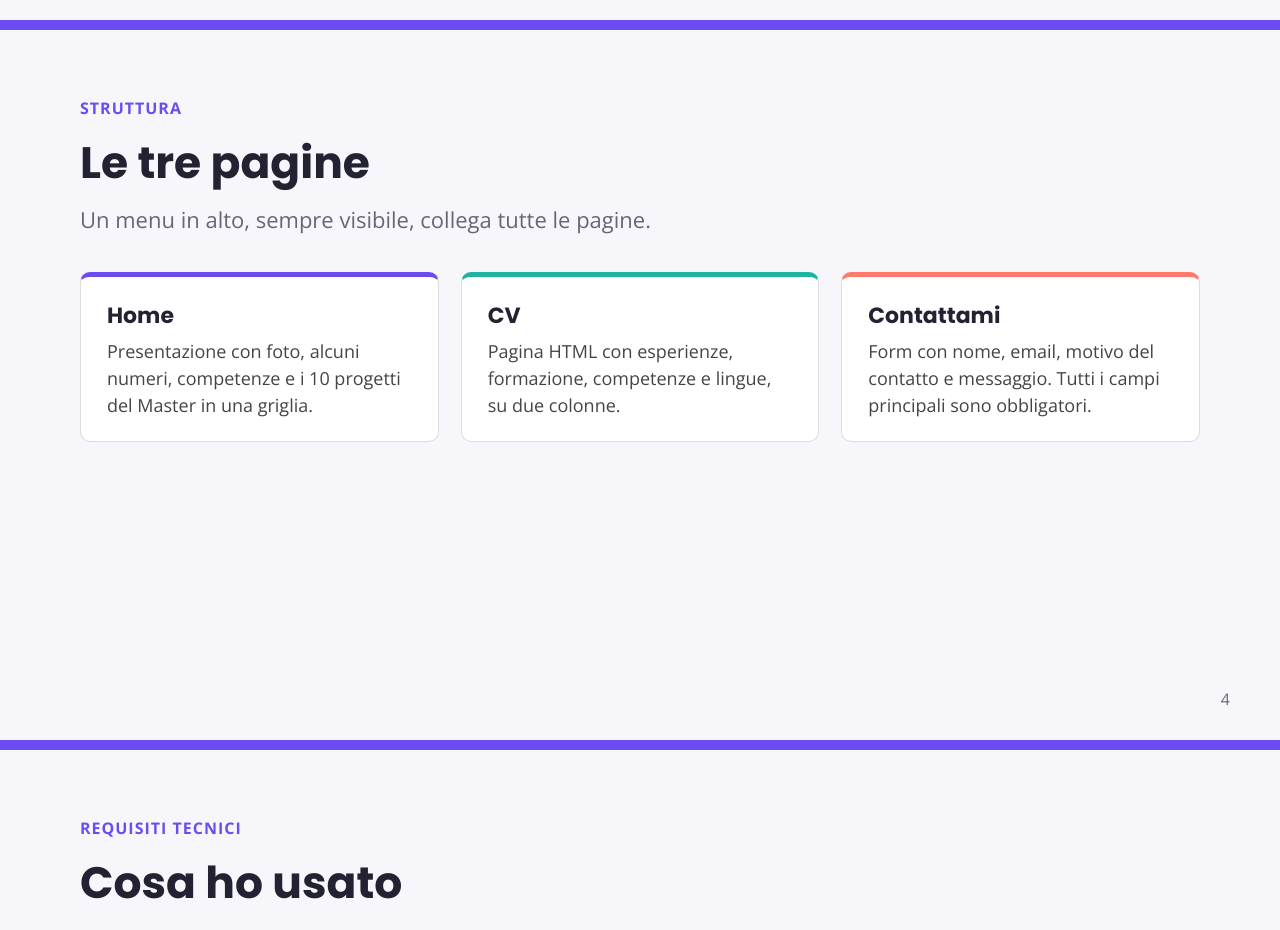
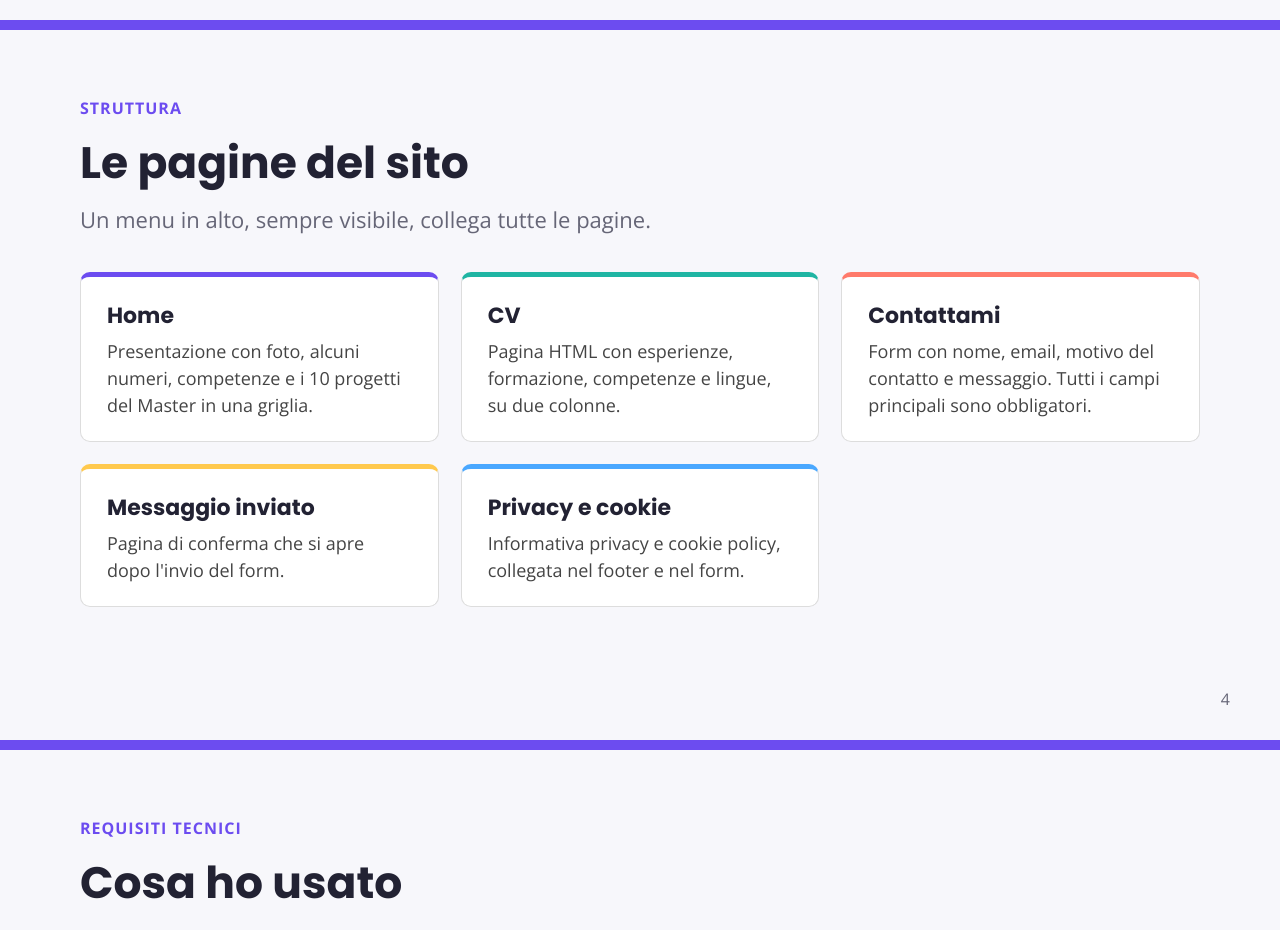
Before and after one commit to masterx567/sito-personale, a plain HTML site: page presentazione/slides.html in a window 1280 px wide. Shown: the part 2140-3070 px from the top of the page. Drawn offline with nearby package versions, Linux system fonts and the light colour scheme.

Commit message:
Presentazione: aggiunte pagine privacy e conferma

```diff
--- a/presentazione/slides.html
+++ b/presentazione/slides.html
@@ -79,12 +79,14 @@ td a { color: #6c4cf0; text-decoration: none; font-weight: 600; }
 
 <section class="slide">
   <p class="label">Struttura</p>
-  <h2>Le tre pagine</h2>
+  <h2>Le pagine del sito</h2>
   <p class="sub">Un menu in alto, sempre visibile, collega tutte le pagine.</p>
   <div class="cards c3">
     <div class="card"><h3>Home</h3><p>Presentazione con foto, alcuni numeri, competenze e i 10 progetti del Master in una griglia.</p></div>
     <div class="card t"><h3>CV</h3><p>Pagina HTML con esperienze, formazione, competenze e lingue, su due colonne.</p></div>
     <div class="card co"><h3>Contattami</h3><p>Form con nome, email, motivo del contatto e messaggio. Tutti i campi principali sono obbligatori.</p></div>
+    <div class="card y"><h3>Messaggio inviato</h3><p>Pagina di conferma che si apre dopo l'invio del form.</p></div>
+    <div class="card s"><h3>Privacy e cookie</h3><p>Informativa privacy e cookie policy, collegata nel footer e nel form.</p></div>
   </div>
   <span class="num">4</span>
 </section>
```
Also changed, not shown: 1 other file.
